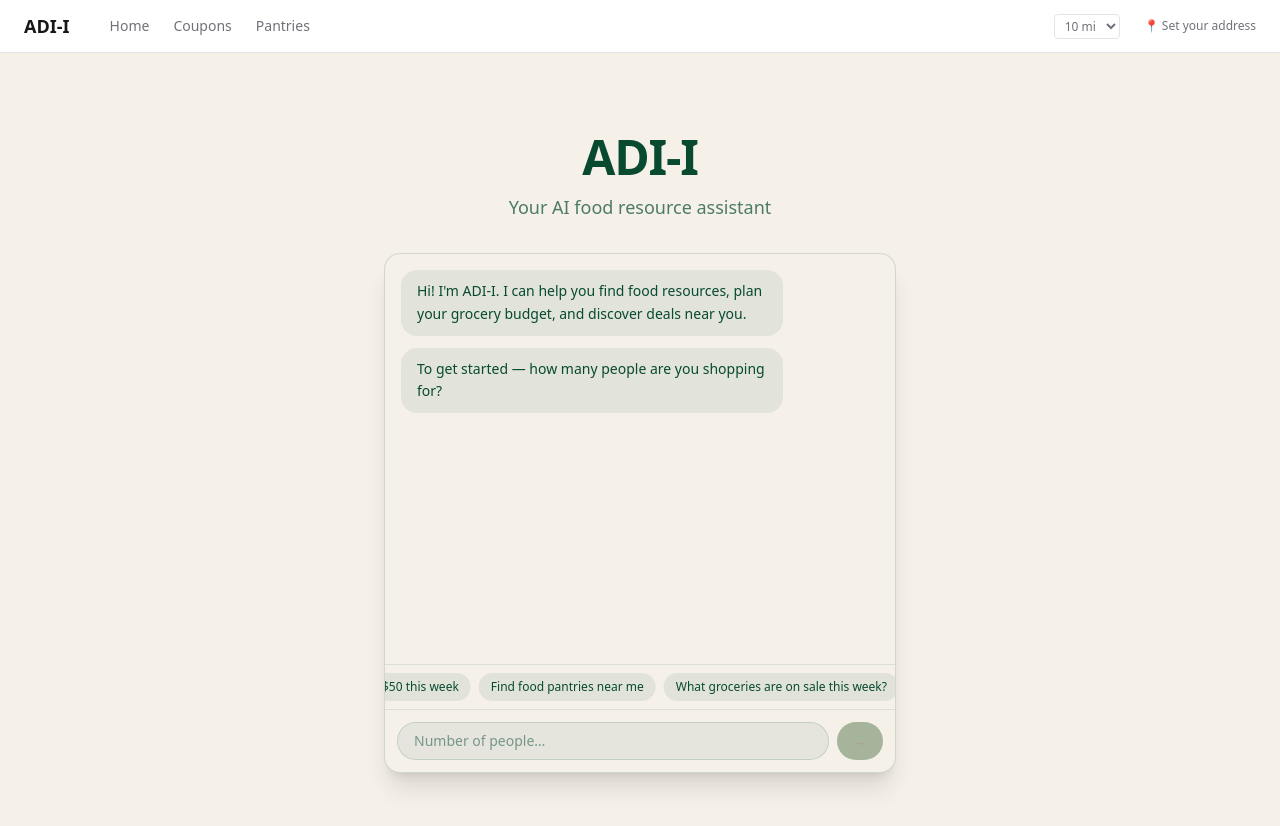
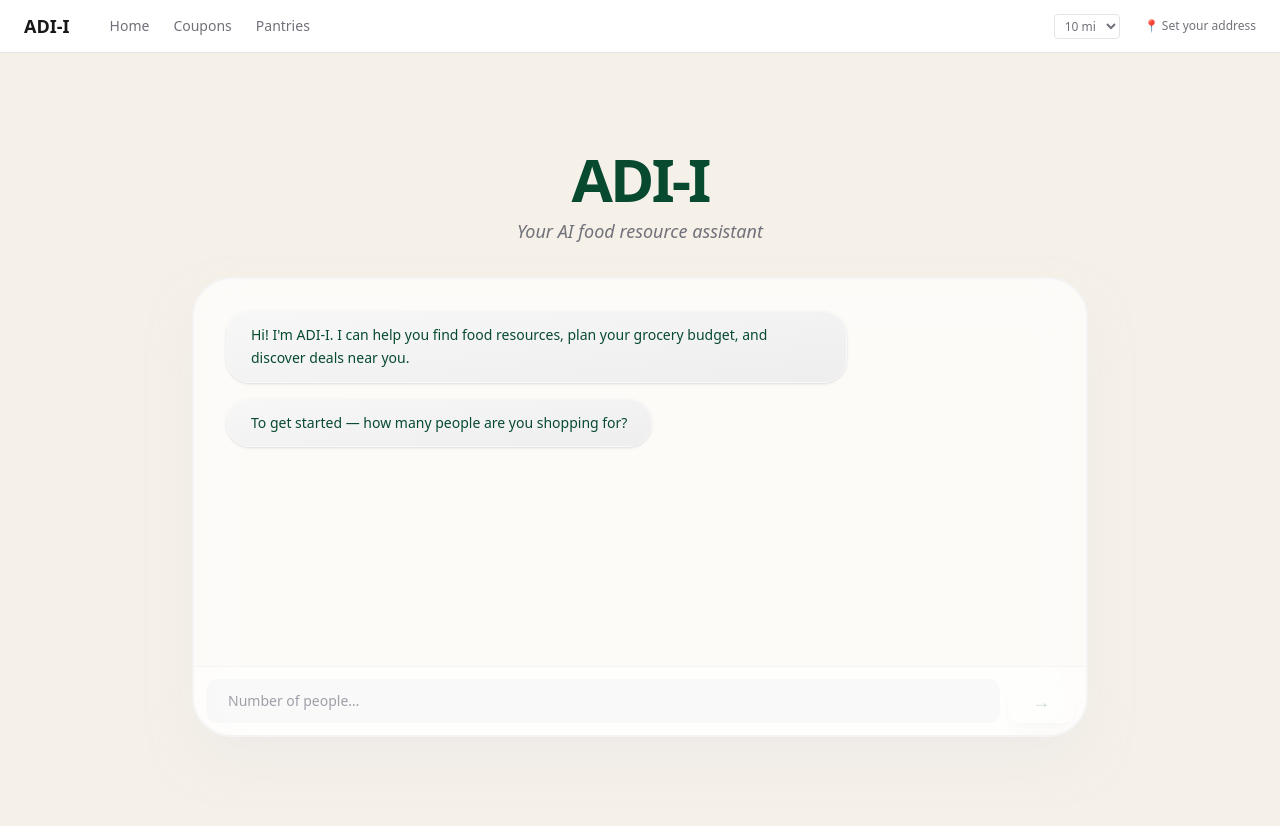
Before and after one commit to llysi/tidalhack-26, a Next.js app: page /ui-test in a window 1280 px wide. Shown: the top 826 px of the page. Built offline with nearby package versions, Linux system fonts and the light colour scheme.

Commit message:
edit ui test page

```diff
--- a/src/app/ui-test/page.tsx
+++ b/src/app/ui-test/page.tsx
@@ -2,7 +2,6 @@
 
 import { useState, useEffect, useRef } from "react";
 import { useLocation } from "@/contexts/LocationContext";
-// import ThemeSwitcher from "@/components/ThemeSwitcher";
 
 const SUGGESTIONS = [
   "I need help budgeting food for a family of 4",
@@ -47,26 +46,23 @@ export default function UITestPage() {
   const [input, setInput] = useState("");
   const bottomRef = useRef<HTMLDivElement>(null);
 
-  // Address autocomplete state
   const [acSuggestions, setAcSuggestions] = useState<AutocompleteSuggestion[]>([]);
   const [geocoding, setGeocoding] = useState(false);
   const debounceRef = useRef<ReturnType<typeof setTimeout> | null>(null);
 
-  // Staggered fade-ins
   useEffect(() => {
     const t1 = setTimeout(() => setTitleVisible(true), 150);
-    const t2 = setTimeout(() => setChatVisible(true), 800);
-    return () => {
-      clearTimeout(t1);
-      clearTimeout(t2);
-    };
+    const t2 = setTimeout(() => setChatVisible(true), 600);
+    return () => { clearTimeout(t1); clearTimeout(t2); };
   }, []);
 
+  // Prevents the "jump" on load by checking message length
   useEffect(() => {
+    if (messages.length > INITIAL_MESSAGES.length) {
       bottomRef.current?.scrollIntoView({ behavior: "smooth" });
-  }, [messages, acSuggestions]);
+    }
+  }, [messages]);
 
-  // Debounced autocomplete when on address step
   useEffect(() => {
     if (step !== "address") return;
     if (debounceRef.current) clearTimeout(debounceRef.current);
@@ -141,150 +137,108 @@ export default function UITestPage() {
     : "";
 
   return (
-    <div className="min-h-screen flex flex-col items-center justify-center px-4 py-12" style={{ background: "var(--background)", color: "var(--foreground)" }}>
-      {/* <ThemeSwitcher /> */}
-      {/* Title */}
+    <div className="min-h-screen flex flex-col items-center justify-start px-6 pt-24 pb-12 bg-background text-foreground font-sans overflow-hidden">
+
+      {/* Title Section */}
       <div
-        className="text-center mb-8"
+        className="text-center mb-8 transition-all duration-1000 ease-out"
         style={{
           opacity: titleVisible ? 1 : 0,
-          transform: titleVisible ? "translateY(0)" : "translateY(-12px)",
-          transition: "opacity 0.7s ease, transform 0.7s ease",
+          transform: titleVisible ? "translateY(0)" : "translateY(15px)",
         }}
       >
-        <h1 className="text-5xl font-bold tracking-tight" style={{ color: "var(--foreground)" }}>
-          ADI-I
-        </h1>
-        <p className="mt-3 text-lg" style={{ color: "var(--foreground)", opacity: 0.7 }}>
-          Your AI food resource assistant
-        </p>
+        <h1 className="text-6xl font-black tracking-tighter text-foreground mb-2">ADI-I</h1>
+        <p className="text-lg font-medium text-zinc-500 italic">Your AI food resource assistant</p>
       </div>
 
-      {/* Chat panel */}
+      {/* Chat Panel: max-w-4xl (Wider) and h-[460px] (Shorter) */}
       <div
-        className="w-full max-w-lg"
+        className="w-full max-w-4xl transition-all duration-1000 delay-300"
         style={{
           opacity: chatVisible ? 1 : 0,
-          transform: chatVisible ? "translateY(0)" : "translateY(16px)",
-          transition: "opacity 0.7s ease, transform 0.7s ease",
+          transform: chatVisible ? "translateY(0)" : "translateY(25px)",
         }}
       >
-        <div className="border rounded-2xl shadow-xl overflow-hidden flex flex-col h-[520px]" style={{ background: "var(--background)", borderColor: "color-mix(in srgb, var(--foreground) 15%, transparent)" }}>
-          {/* Messages */}
-          <div className="flex-1 overflow-y-auto p-4 space-y-3">
+        <div className="bg-white/70 backdrop-blur-xl border-2 border-zinc-100 rounded-[2.5rem] shadow-2xl shadow-zinc-200/50 flex flex-col h-[460px] overflow-hidden">
+
+          <div className="flex-1 overflow-y-auto p-8 space-y-4 custom-scrollbar">
             {messages.map((msg, i) => (
               <div key={i} className={`flex ${msg.role === "user" ? "justify-end" : "justify-start"}`}>
                 <div
-                  className="max-w-[80%] rounded-2xl px-4 py-2.5 text-sm leading-relaxed"
-                  style={
+                  className={`max-w-[75%] rounded-[1.5rem] px-6 py-3 text-sm font-medium leading-relaxed shadow-sm ${
                     msg.role === "user"
-                      ? { background: "var(--accent)", color: "var(--accent-fg)" }
-                      : { background: "color-mix(in srgb, var(--foreground) 8%, transparent)", color: "var(--foreground)" }
-                  }
+                      ? "bg-gradient-to-br from-foreground to-zinc-800 text-background"
+                      : "bg-gradient-to-br from-zinc-100/60 to-zinc-200/60 text-foreground border border-white/40"
+                  }`}
                 >
                   {msg.text}
                 </div>
               </div>
             ))}
 
-            {/* Yes/No buttons for car step */}
             {step === "car" && (
-              <div className="flex gap-2 pl-1 pt-1">
+              <div className="flex gap-3 pt-2">
                 <button
                   onClick={() => handleCar(true)}
-                  className="px-4 py-2 rounded-full text-sm font-medium transition"
-                  style={{ background: "color-mix(in srgb, var(--accent) 15%, transparent)", color: "var(--foreground)" }}
-                >
-                  Yes
-                </button>
+                  className="px-8 py-2.5 rounded-full text-xs font-black uppercase tracking-widest bg-accent text-accent-fg hover:scale-105 transition-all shadow-md"
+                > Yes </button>
                 <button
                   onClick={() => handleCar(false)}
-                  className="px-4 py-2 rounded-full text-sm font-medium transition"
-                  style={{ background: "color-mix(in srgb, var(--foreground) 8%, transparent)", color: "var(--foreground)" }}
-                >
-                  No
-                </button>
+                  className="px-8 py-2.5 rounded-full text-xs font-black uppercase tracking-widest bg-zinc-200/50 text-foreground hover:bg-zinc-200 transition-all backdrop-blur-sm"
+                > No </button>
               </div>
             )}
 
-            {/* Address autocomplete suggestions */}
+            {geocoding && (
+              <div className="flex items-center gap-2 text-[10px] font-black uppercase text-zinc-400">
+                <span className="w-1.5 h-1.5 bg-accent rounded-full animate-ping" /> Locating...
+              </div>
+            )}
+            <div ref={bottomRef} />
+          </div>
+
+          {/* Bottom Area: Dropdown autocomplete + Shorter Input */}
+          {step !== "done" && step !== "car" && (
+            <div className="relative p-3 bg-white/40 backdrop-blur-2xl border-t border-zinc-100">
+
+              {/* Dropdown Style Autocomplete */}
               {step === "address" && acSuggestions.length > 0 && (
-              <div className="space-y-1 pl-1">
+                <div className="absolute bottom-full left-3 right-3 mb-2 bg-white/95 backdrop-blur-2xl border border-zinc-100 rounded-2xl shadow-2xl overflow-hidden z-50 max-h-40 overflow-y-auto custom-scrollbar">
                   {acSuggestions.map((s) => (
                     <button
                       key={s.placeId}
                       onClick={() => selectAddress(s)}
-                    className="block w-full text-left px-3 py-2 rounded-xl text-sm transition"
-                    style={{ background: "color-mix(in srgb, var(--foreground) 5%, transparent)", color: "var(--foreground)" }}
+                      className="block w-full text-left px-5 py-3 text-xs font-bold border-b border-zinc-50 last:border-none hover:bg-accent hover:text-accent-fg transition-all text-foreground"
                     >
-                    {s.description}
+                      <span className="mr-2 opacity-50">📍</span> {s.description}
                     </button>
                   ))}
                 </div>
               )}
 
-            {geocoding && (
-              <p className="text-xs pl-1" style={{ color: "var(--foreground)", opacity: 0.5 }}>Locating…</p>
-            )}
-
-            <div ref={bottomRef} />
-          </div>
-
-          {/* Scrolling suggestion chips */}
-          {step !== "done" && step !== "car" && (
-            <div className="overflow-hidden py-2" style={{ borderTop: "1px solid color-mix(in srgb, var(--foreground) 10%, transparent)" }}>
-              <div
-                className="flex gap-2 w-max"
-                style={{ animation: "marquee 28s linear infinite" }}
-              >
-                {[...SUGGESTIONS, ...SUGGESTIONS].map((s, i) => (
-                  <button
-                    key={i}
-                    onClick={() => handleSubmit(s)}
-                    className="shrink-0 px-3 py-1.5 rounded-full text-xs transition"
-                    style={{ background: "color-mix(in srgb, var(--foreground) 8%, transparent)", color: "var(--foreground)" }}
-                  >
-                    {s}
-                  </button>
-                ))}
-              </div>
-            </div>
-          )}
-
-          {/* Input area */}
-          {step !== "done" && step !== "car" && (
               <form
                 onSubmit={(e) => {
                   e.preventDefault();
-                if (step === "address" && acSuggestions.length > 0) {
-                  selectAddress(acSuggestions[0]);
-                } else {
-                  handleSubmit();
-                }
+                  if (step === "address" && acSuggestions.length > 0) selectAddress(acSuggestions[0]);
+                  else handleSubmit();
                 }}
-              className="flex gap-2 p-3"
-              style={{ borderTop: "1px solid color-mix(in srgb, var(--foreground) 10%, transparent)" }}
+                className="flex gap-2"
               >
                 <input
                   value={input}
                   onChange={(e) => setInput(e.target.value)}
                   placeholder={placeholder}
-                className="flex-1 rounded-full px-4 py-2 text-sm focus:outline-none"
-                style={{
-                  background: "color-mix(in srgb, var(--foreground) 6%, transparent)",
-                  border: "1px solid color-mix(in srgb, var(--foreground) 15%, transparent)",
-                  color: "var(--foreground)",
-                }}
+                  className="flex-1 rounded-xl px-5 py-2.5 text-sm font-medium bg-zinc-100/50 border-2 border-transparent focus:border-accent focus:bg-white transition-all outline-none text-foreground placeholder:text-zinc-400"
                 />
                 <button
                   type="submit"
                   disabled={!input.trim()}
-                className="rounded-full px-4 py-2 text-sm transition disabled:opacity-40"
-                style={{ background: "var(--accent)", color: "var(--accent-fg)" }}
+                  className="bg-accent text-accent-fg px-6 rounded-xl flex items-center justify-center font-black shadow-lg shadow-accent/20 hover:scale-105 active:scale-95 transition-all disabled:opacity-20"
                 >
-                →
+                  <span className="text-lg">→</span>
                 </button>
               </form>
+            </div>
           )}
         </div>
       </div>
```
Lines whose indentation alone changed are shown as unchanged.
